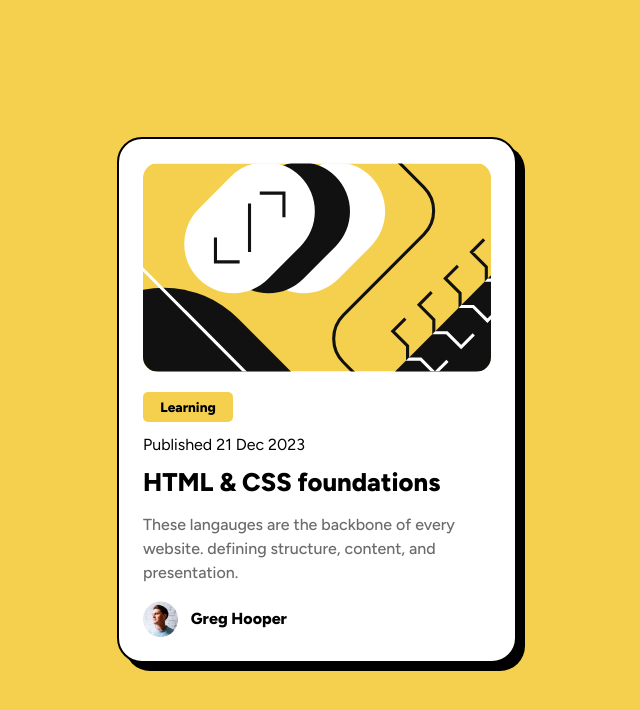
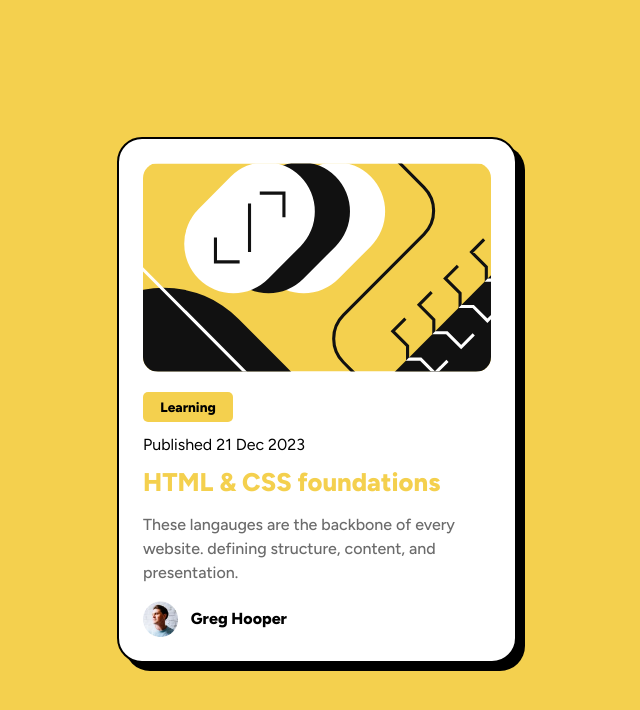
Before and after one commit to Kanchana-Kaushal/blog-preview-card, a plain HTML site: page index.html in a window 1280 px wide. In both pictures the pointer is over the element "HTML & CSS foundations". Shown: the whole page, without its empty margins (323-963 px from the left). Drawn offline with Linux system fonts and the light colour scheme.

Commit message:
added hover effect

```diff
--- a/style/style.css
+++ b/style/style.css
@@ -55,6 +55,12 @@ h1 {
     margin: 0.5em 0;
     font-size: 1.6rem;
     font-weight: 800;
+    cursor: pointer;
+    transition: 0.2s ease;
+}
+
+h1:hover {
+    color: var(--Yellow);
 }
 
 .description {
```
